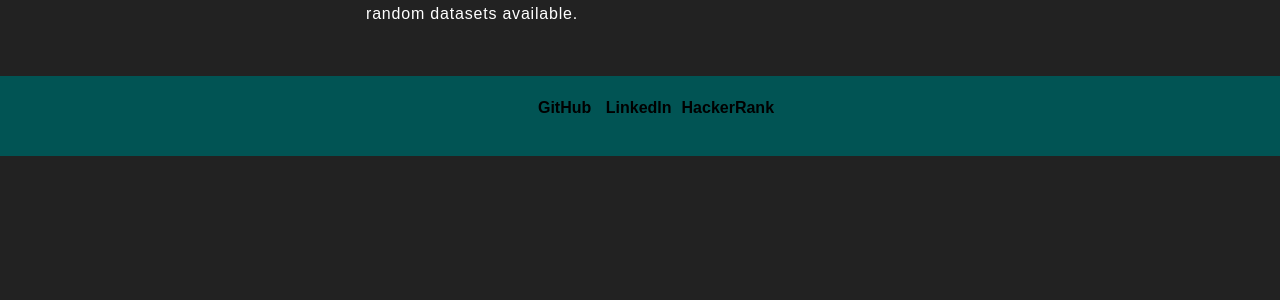
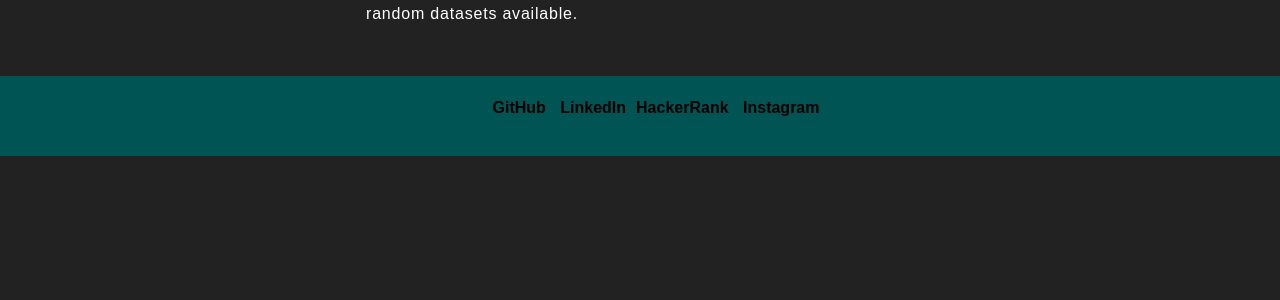
Before and after one commit to UtkarshPrajapati/Book-Recommender-System, a Flask app: page /about in a window 1280 px wide. Shown: the part 377-677 px from the top of the page. Run offline with Flask 2, Linux system fonts and the light colour scheme; parts of the project's set-up code (start-up, migrations or seed data) failed here and were passed over; some web fonts are replaced.

Commit message:
Update about.html

```diff
--- a/templates/about.html
+++ b/templates/about.html
@@ -67,6 +67,7 @@
             <li><a class="css-is-deranged" href="https://www.hackerrank.com/utkarshprap" target="
                         _blank">HackerRank</a>
             </li>
+            <li><a class="css-is-deranged" href="https://www.instagram.com/ut__op/" target="_blank">Instagram</a></li>
         </ul>
     </footer>
 
```
